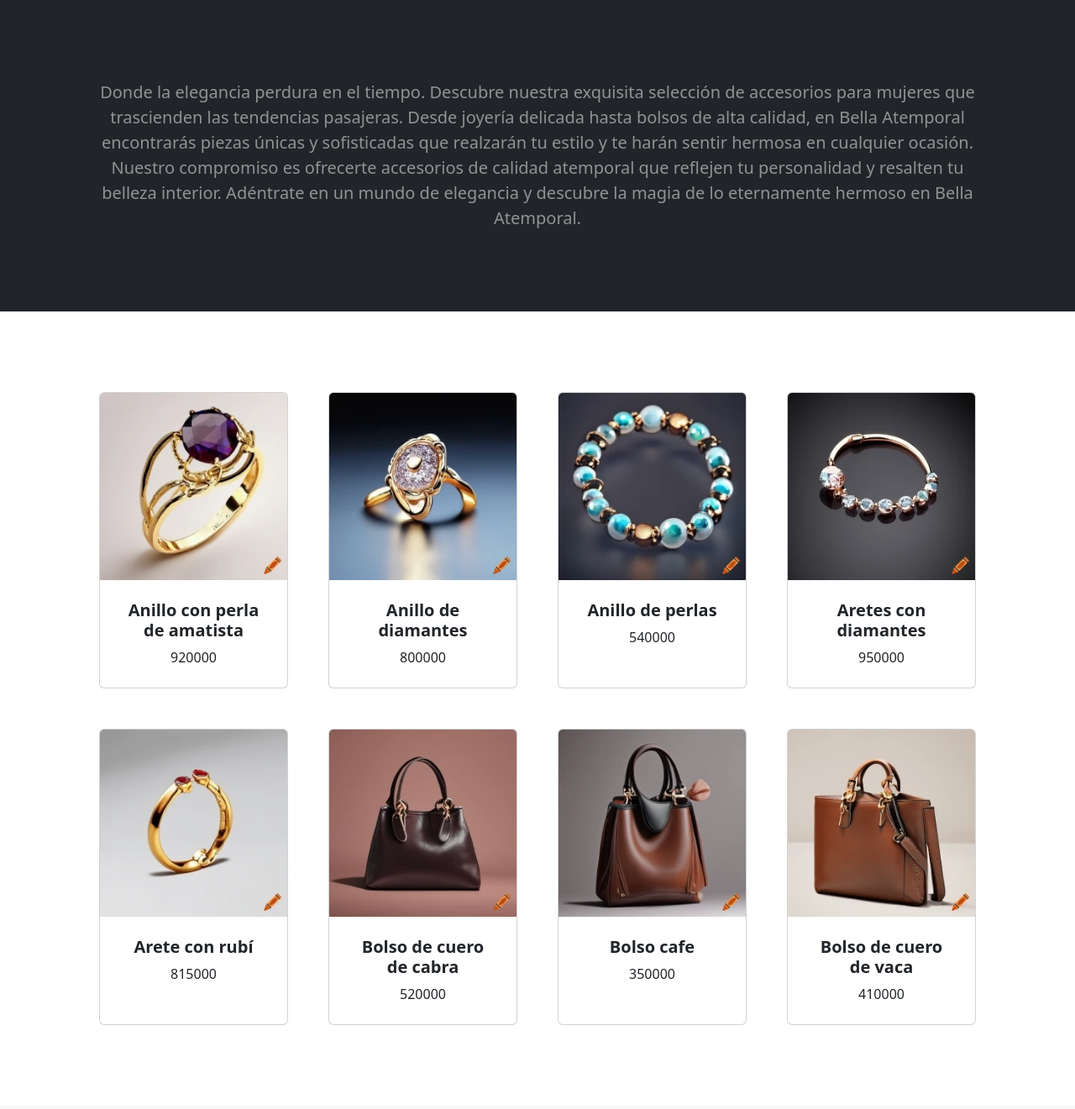
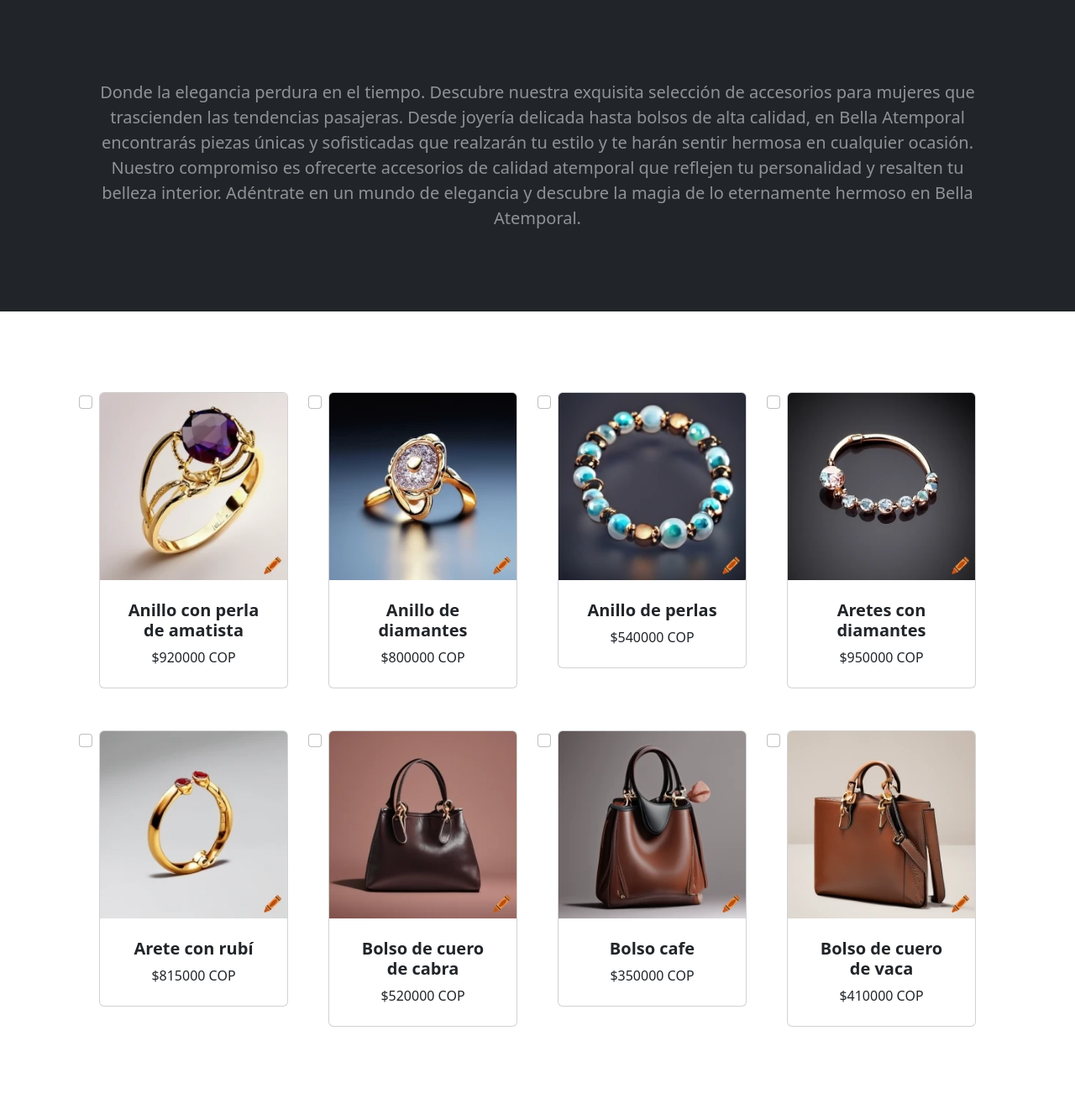
Before and after one commit to juanhsd/BellaTemporal, a PHP site: page / in a window 1280 px wide. Shown: the part 57-1378 px from the top of the page at 84% size. Before the commit the page ends 1278 px from the top, so only its background shows below. Run offline with PHP 8.4, Linux system fonts and the light colour scheme; data comes from the database, SQL or seed files in the repository.

Commit message:
Add files via upload

```diff
--- a/index.php
+++ b/index.php
@@ -27,7 +27,6 @@
     <section class="py-5">
             <div class="container px-4 px-lg-5 mt-5">
                 <div class="row gx-4 gx-lg-5 row-cols-2 row-cols-md-3 row-cols-xl-4 justify-content-center">
-
                         <?php
                         $conexion = mysqli_connect("localhost", "root", "root", "bellaatemporal") or
                         die("Problemas con la conexión");
@@ -36,17 +35,21 @@
                         die("Problemas en el select:" . mysqli_error($conexion));
                         while ($produc = mysqli_fetch_array($producto)) {
                             ?>
+                                <div class="form-check">
+                                    <input class="form-check-input" type="checkbox" value="producto<?php $produc['id']?>">
                                     <div class="col mb-5">
                                         <div class="card h-100">
                                             <img class="card-img-top" src="<?php echo $produc['imagen']; ?>" />
                                             <div class="card-body p-4">
                                                 <div class="text-center">
                                                     <h5 class="fw-bolder"><?php echo $produc['nombre']; ?></h5>
-                                                <?php echo $produc['valor']; ?>
+                                                    <?php echo '$', $produc['valor'], ' COP'; ?>
                                                 </div>
                                             </div>
                                         </div>
                                     </div>
+                                </div>
+
                             <?php
                         }
                         mysqli_close($conexion);
@@ -54,5 +57,6 @@
                 </div>
             </div>
     </section>
+
 </body>
 </html>
```
Lines whose indentation alone changed are shown as unchanged.
